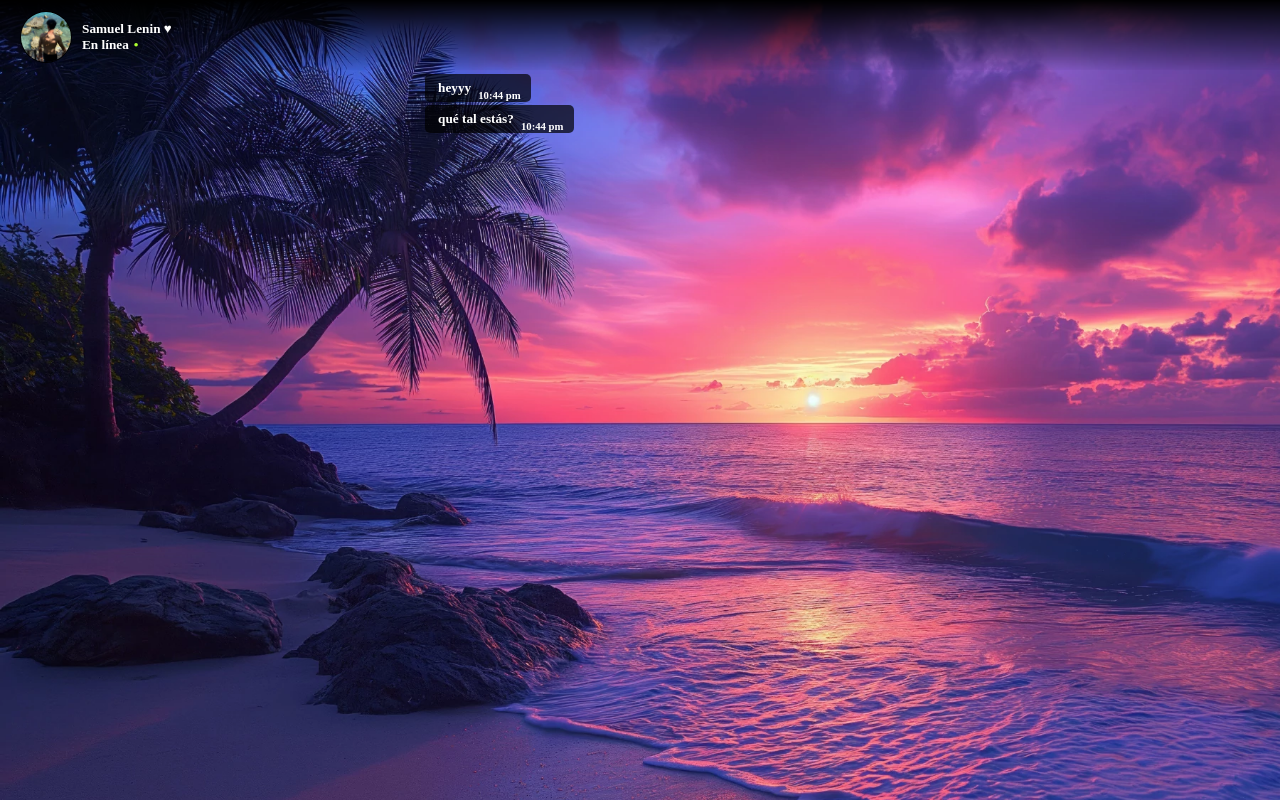
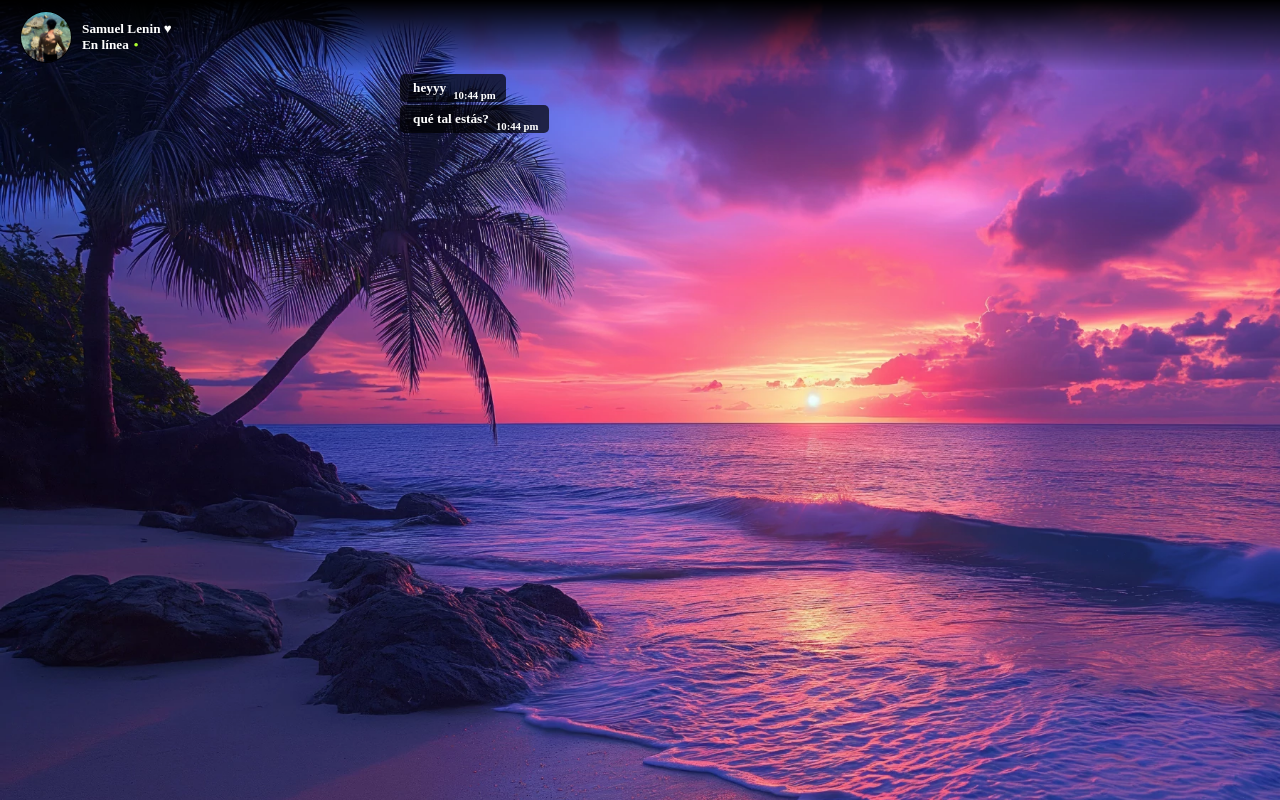
Before and after one commit to SamuelAlej18/chats, a plain HTML site: page index.html in a window 1280 px wide. Drawn offline with Linux system fonts and the light colour scheme.

Commit message:
Actualizar style.css

```diff
--- a/style.css
+++ b/style.css
@@ -26,7 +26,7 @@ main{
     width: 90vw;
     height: max-content;
     max-width: 480px;
-    padding: 0px 25px 5px 25px;
+    padding: 0px 0px 5px 0px;
 }
 
 #barraSuperiorChat{
```
